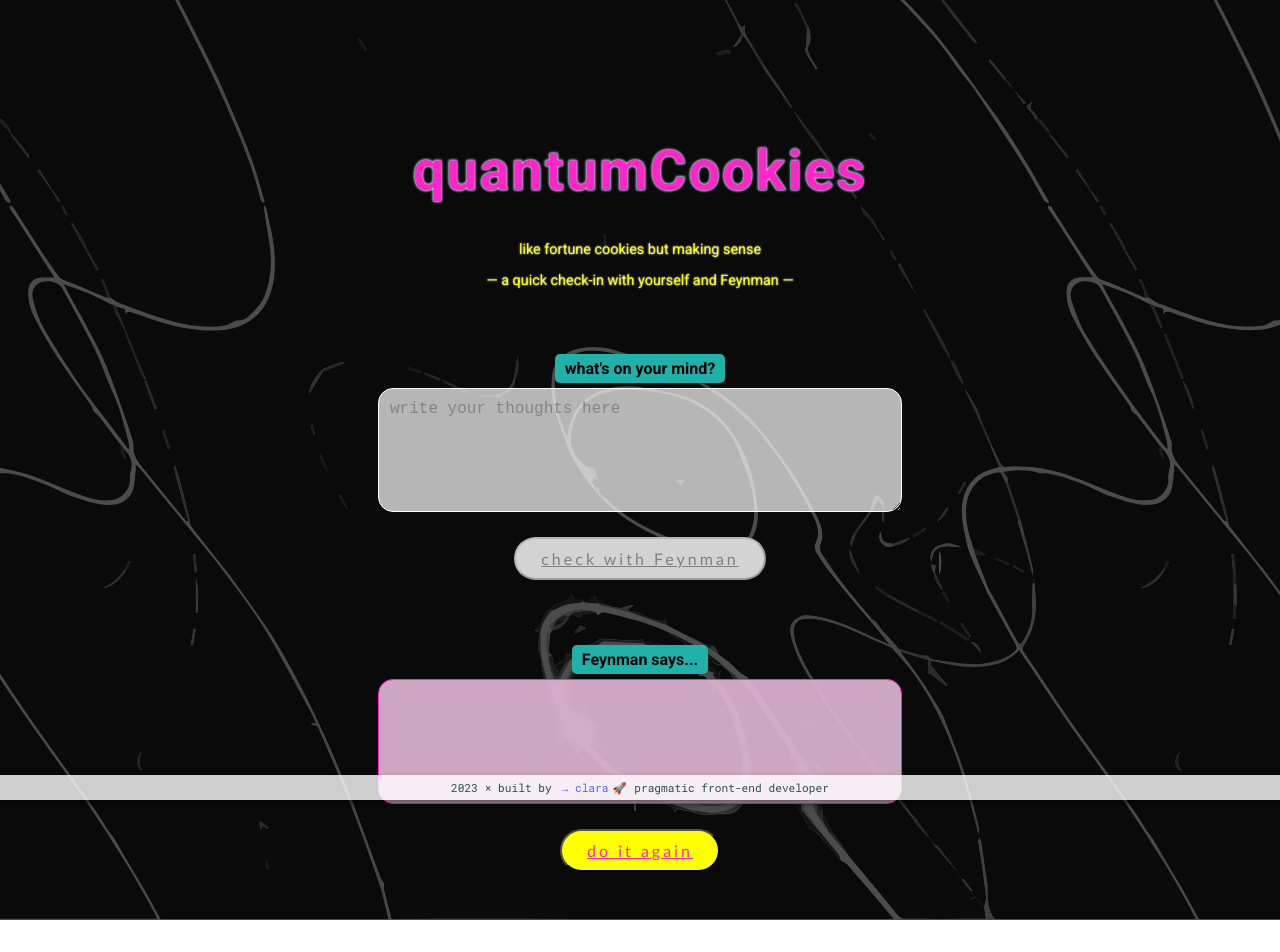
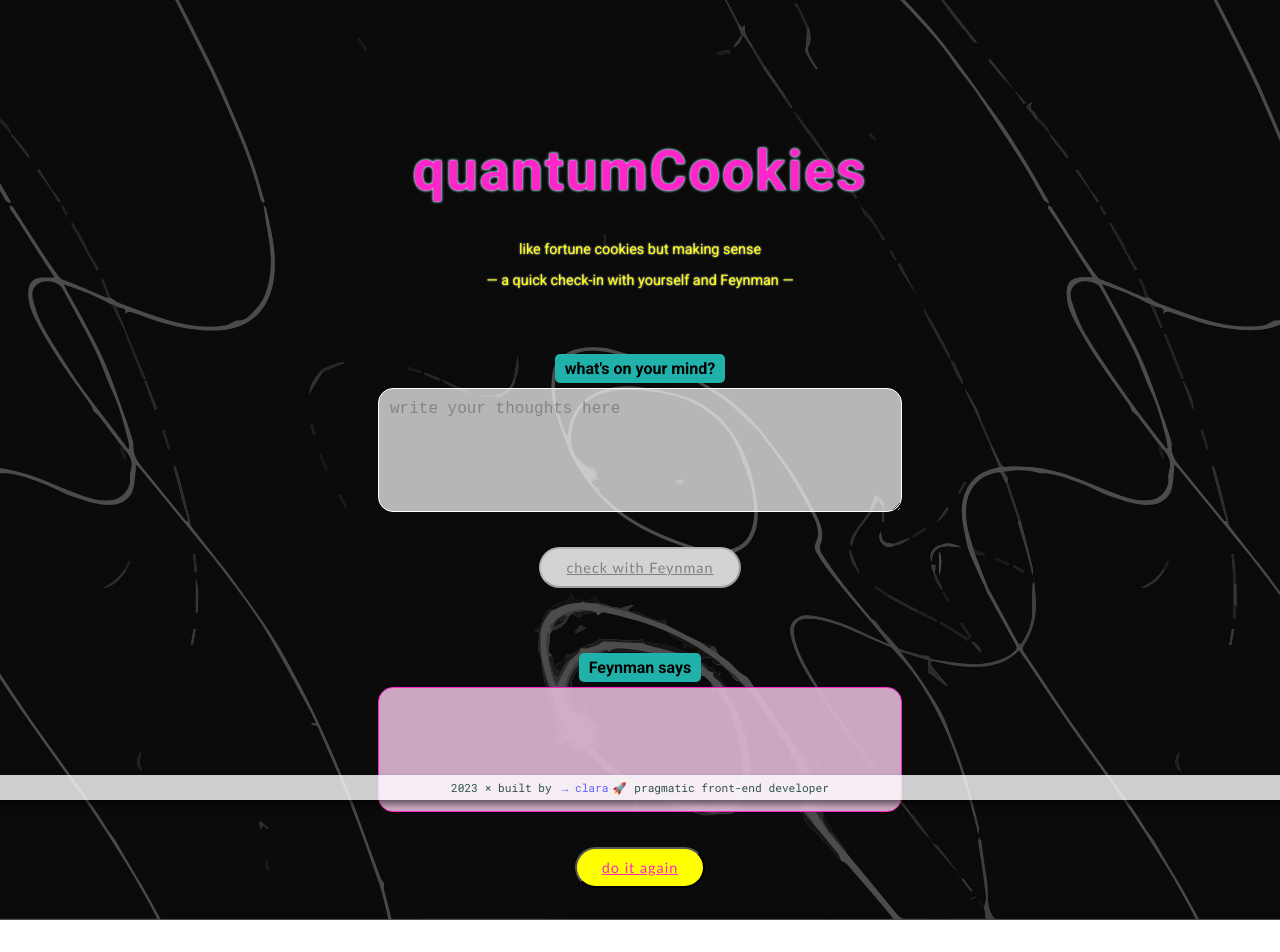
Before and after one commit to clasei/quantum-cookies, an Angular app: page / in a window 1280 px wide. Shown: the top 952 px of the page. Built offline with nearby package versions, Linux system fonts and the light colour scheme.

Commit message:
style improved

```diff
--- a/src/app/components/quantum-cookies-display/quantum-cookies-display.component.html
+++ b/src/app/components/quantum-cookies-display/quantum-cookies-display.component.html
@@ -1,4 +1,4 @@
-<span>Feynman says...</span>
+<span>Feynman says</span>
 <div class="quote-container">
     <p class="quote-text">{{ quote }}</p>
 </div>
--- a/src/app/components/quantum-cookies-display/quantum-cookies-display.component.scss
+++ b/src/app/components/quantum-cookies-display/quantum-cookies-display.component.scss
@@ -24,7 +24,6 @@ span {
 .quote-text {
     font-family: 'Special Elite', sans-serif;;
     font-size: 1rem;
-    font-style: italic;
     font-weight: 600;
     color: black;
     line-height: 1.5;
@@ -39,9 +38,9 @@ button {
     display: inline-block;
     font-family: 'Trebuchet MS';
     font-weight: 350;
-    font-size: 1rem;
-    letter-spacing: 3px;
-    margin-top: auto;
+    font-size: 0.9rem;
+    letter-spacing: 1px;
+    margin-top: 10px;
     margin-bottom: 15px;
     transition-duration: 0.4s;
     cursor: pointer;
--- a/src/app/components/user-input/user-input.component.scss
+++ b/src/app/components/user-input/user-input.component.scss
@@ -44,9 +44,9 @@ button {
     display: inline-block;
     font-family: 'Trebuchet MS';
     font-weight: 350;
-    font-size: 1rem;
-    letter-spacing: 3px;
-    margin-top: auto;
+    font-size: 0.9rem;
+    letter-spacing: 1px;
+    margin-top: 10px;
     margin-bottom: 15px;
     transition-duration: 0.4s;
     cursor: pointer;
```
